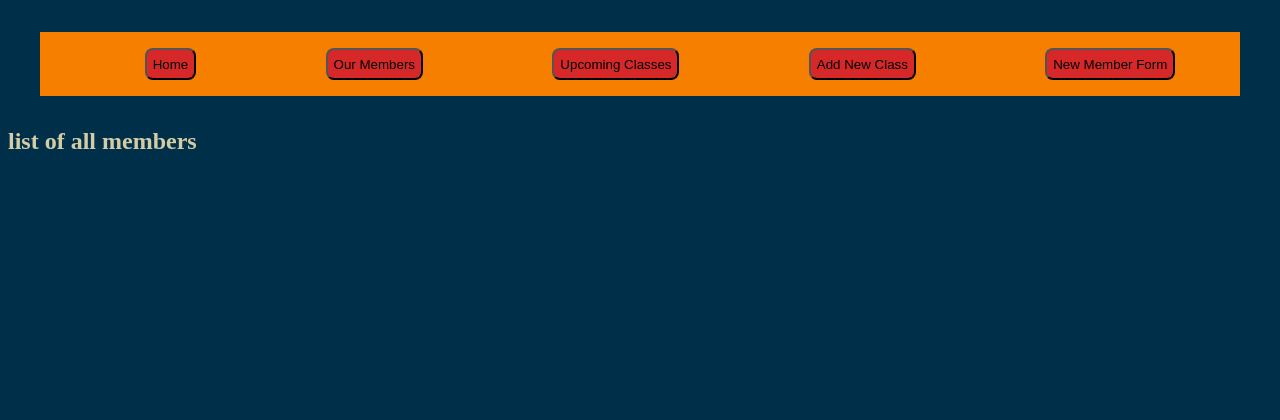
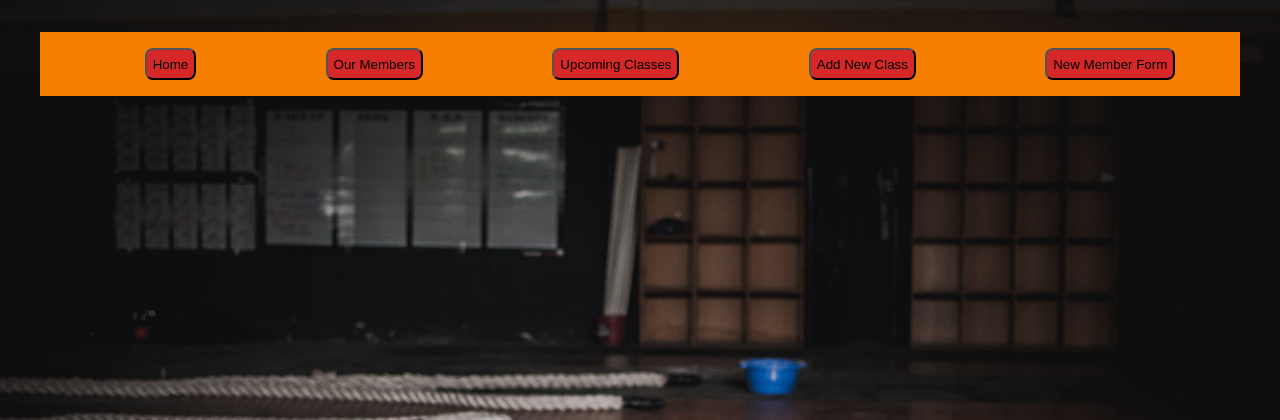
Before and after one commit to fukiran/Gym-management-solo-project, a Flask app: page /members in a window 1280 px wide. Shown: the top 420 px of the page. Run offline with Flask 2, Linux system fonts and the light colour scheme; data that the repository does not hold is empty.

Commit message:
html and css styling

```diff
--- a/static/css/style.css
+++ b/static/css/style.css
@@ -14,15 +14,15 @@ body > main > nav > ul > li {
     padding: 1em;
 }
 
-.myButton {
+.button {
     background-color: rgb(214, 40, 40);
     border-radius:8px;
     cursor:pointer;
 }
-.myButton:hover {
+.button:hover {
 	background-color:#FCBF49;
 }
-.myButton:active {
+.button:active {
 	position:relative;
 	top:1px;
 }
@@ -54,3 +54,43 @@ body > main > nav > ul > li {
     margin-left: 8em;
     margin-right: 8em;
 }
+#sessions{
+
+    display:flex;
+    flex-wrap:wrap;
+    width:80%;
+    margin:auto;
+    justify-content:center;
+    color: rgb(0, 48, 73);
+}
+#sessions > a {
+        display: flex;
+        justify-content: center;
+        margin: 1%;
+        border-radius: 1em;
+        width:20%;
+        background:rgb(252, 191, 73);
+        padding:1em;
+    }
+    #members{
+
+        display:flex;
+        width:80%;
+        margin:auto;
+        flex-direction: column;
+        color: rgb(0, 48, 73);
+    }
+    #members > a {
+            display: flex;
+            margin: 1%;
+            border-radius: 1em;
+            background:rgb(252, 191, 73);
+            padding:1em;
+        }
+    #members > a > span {
+        display: flex;
+        width: 40%;
+        justify-content: space-between;
+
+
+    }
--- a/templates/base.html
+++ b/templates/base.html
@@ -4,18 +4,18 @@
     <meta charset="UTF-8">
     <meta name="viewport" content="width=device-width, initial-scale=1.0">
     <link rel="stylesheet" href="{{ url_for('static', filename='css/style.css') }}">
-
+    <style> a { text-decoration: none; } </style>
     <title>Gym Management</title>
 </head>
 <body>
     <main>
     <nav>
         <ul>
-            <li><button  class="myButton" onclick="window.location.href='/'">Home</button></li>
-            <li><button  class="myButton" onclick="window.location.href='/members'">Our Members</button></li>
-            <li><button  class="myButton" onclick="window.location.href='/sessions'">Upcoming Classes</button></li>
-            <li><button  class="myButton" onclick="window.location.href='/sessions/new'">Add New Class</button></li>
-            <li><button  class="myButton" onclick="window.location.href='/members/new'">New Member Form</button></li>
+            <li><button  class="button" onclick="window.location.href='/'">Home</button></li>
+            <li><button  class="button" onclick="window.location.href='/members'">Our Members</button></li>
+            <li><button  class="button" onclick="window.location.href='/sessions'">Upcoming Classes</button></li>
+            <li><button  class="button" onclick="window.location.href='/sessions/new'">Add New Class</button></li>
+            <li><button  class="button" onclick="window.location.href='/members/new'">New Member Form</button></li>
 
         </ul>
     </nav>
--- a/templates/members/edit.html
+++ b/templates/members/edit.html
@@ -1,3 +1,5 @@
+<link rel="stylesheet" href="{{ url_for('static', filename='css/background.css') }}">
+
 {% extends 'base.html' %}
 
 {% block content %}
@@ -13,7 +15,7 @@
            <label for="age">Age :</label>
            <input type="number" name="age" value={{member.age}} min="0" step="1" max="99" >
         </p>
-        <p><input class="myButton" type="submit" value="Submit"></p>
+        <p><input class="button" type="submit" value="Submit"></p>
     </div>
 </form>
 
--- a/templates/members/index.html
+++ b/templates/members/index.html
@@ -1,11 +1,17 @@
+<link rel="stylesheet" href="{{ url_for('static', filename='css/background.css') }}">
+
 {% extends 'base.html' %}
 
 {% block content %}
+<span id="members">
+    {% for member in members %}
+        <a href='members/{{member.id}}'>
+            <span> <b>
+              <p>Member's name: {{ member.name }}</p>
+              <p>Member's age: {{ member.age }}</p></b>
+            </span>
+        </a>
 
-<h1>list of all members</h1>
-{% for member in members %}
-<ul><a href ='/members/{{member.id}}'>{{member.name}}</a>
-    {{member.age}}
-</ul>
-{% endfor %}
+    {% endfor %}
+</span>
 {% endblock %}
--- a/templates/members/new.html
+++ b/templates/members/new.html
@@ -1,4 +1,4 @@
-<link rel="stylesheet" href="{{ url_for('static', filename='css/forms.css') }}">
+<link rel="stylesheet" href="{{ url_for('static', filename='css/background.css') }}">
 
 {% extends 'base.html' %}
 
@@ -16,7 +16,7 @@
                <label for="age">Age :</label>
                <input type="number" name="age" min="0" step="1" max="99" maxlength="2"required>
             </p>
-            <p><input class="myButton" type="submit" value="Submit"></p>
+            <p><input class="button" type="submit" value="Submit"></p>
         </div>
 </form>
 {% endblock %}
--- a/templates/sessions/edit.html
+++ b/templates/sessions/edit.html
@@ -1,3 +1,5 @@
+<link rel="stylesheet" href="{{ url_for('static', filename='css/background.css') }}">
+
 {% extends 'base.html' %}
 
 {% block content %}
@@ -27,7 +29,7 @@
                 {% endfor %}
             </select>
         </p>
-        <p><input class="myButton" type="submit" value="Submit"></p>
+        <p><input class="button" type="submit" value="Submit"></p>
 
     </div>
 </form>
--- a/templates/sessions/new.html
+++ b/templates/sessions/new.html
@@ -1,4 +1,4 @@
-<link rel="stylesheet" href="{{ url_for('static', filename='css/forms.css') }}">
+<link rel="stylesheet" href="{{ url_for('static', filename='css/background.css') }}">
 
 {% extends 'base.html' %}
 
@@ -17,7 +17,7 @@
                 <textarea name="description" rows="4" cols="50" placeholder="Description:" required></textarea>
 
             </p>
-            <p><input  class="myButton" type="submit" value="Submit"></p>
+            <p><input  class="button" type="submit" value="Submit"></p>
         </div>
 </form>
 
```
Also changed, not shown: templates/sessions/index.html (+11 -6 lines), static/css/background.css (renamed from static/css/forms.css).
